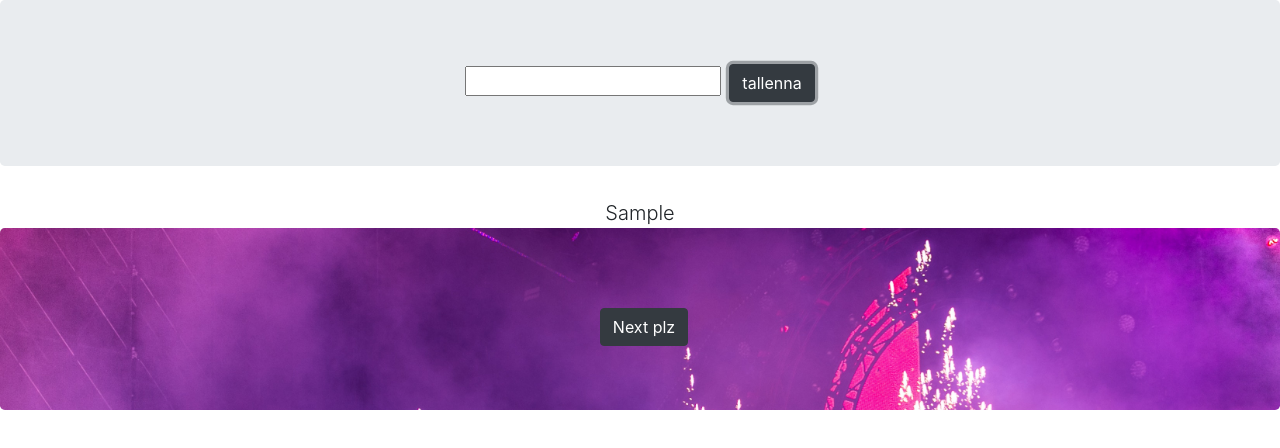
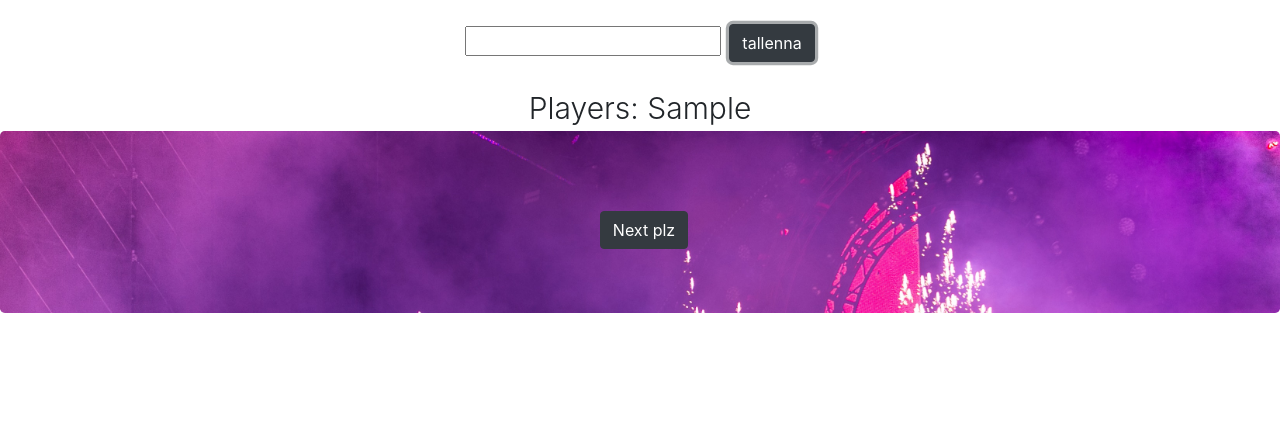
Before and after one commit to sonkkeli/juomapeli, a React (Create React App) app: page / in a window 1280 px wide. Both pictures are taken after typing "Sample" into the empty fields and a click on the button "tallenna". Shown: the top 448 px of the page. Built offline with nearby package versions, Linux system fonts and the light colour scheme.

Commit message:
vähä lisää koodii

```diff
--- a/src/App.js
+++ b/src/App.js
@@ -5,7 +5,6 @@ import Player from './components/Player'
 
 
 const tasks = require('./tasks.json');
-console.log(tasks)
 
 const App = () => {
   const [player,newPlayer] = useState([])
@@ -27,26 +26,34 @@ const App = () => {
   const addNewPlayer = (event) => {
     event.preventDefault()
     const copy = [...player]
-    copy.push(playerFiel)
+
+    let uusipelaaja = ''
+
+    if (playerFiel.length > 1){
+      uusipelaaja = playerFiel[0].toUpperCase() + playerFiel.slice(1);
+    } else {
+      uusipelaaja = playerFiel[0].toUpperCase()
+    }
+
+    copy.push(uusipelaaja)
     newPlayer(copy)
-    console.log(player)
     newPlayerFiel("")
   }
 
   const changePlayerInputFied = (event) => {
     newPlayerFiel(event.target.value)
-    // console.log(playerFiel)
   }
 
-  const printPlayers = () => player.map(string =>
-  <Player name = {string}/>
-  )
-
+  const hasPlayers = () => {
+    if (player.length > 0){
+        return <span className="player-list">Players: </span>
+    }
+  }
 
 
   return (
     <div className="text-center" >
-      <div className="jumbotron">
+      <div className="mt-4 mb-4 align-baseline">
         <form onSubmit={addNewPlayer}>
           <input
             value={playerFiel}
@@ -57,7 +64,9 @@ const App = () => {
       </div>
 
       <div>
-        {printPlayers()}
+        {hasPlayers()}
+        <Player players={player}/>
+
       </div>
 
 
--- a/src/components/Player.js
+++ b/src/components/Player.js
@@ -1,8 +1,14 @@
 import React from 'react'
+import './task.css'
 
-const Player = ({name}) =>{
-    return(
-        <span className ="lead" >{name} </span>
+const Player = ({players}) =>{
+
+    return (
+        players
+        .map(
+            player =>
+            <span className="player-list" key={player}>{player} </span>
+        )
     )
 
 }
--- a/src/components/task.css
+++ b/src/components/task.css
@@ -4,3 +4,9 @@
     width:100%;
     overflow: hidden;
 }
+
+.player-list {
+    font-size : 30px;
+    font-family : -apple-system, BlinkMacSystemFont, "Segoe UI", Roboto, "Helvetica Neue", Arial, "Noto Sans", sans-serif, "Apple Color Emoji", "Segoe UI Emoji", "Segoe UI Symbol", "Noto Color Emoji";
+    font-weight: 300;
+}
```
